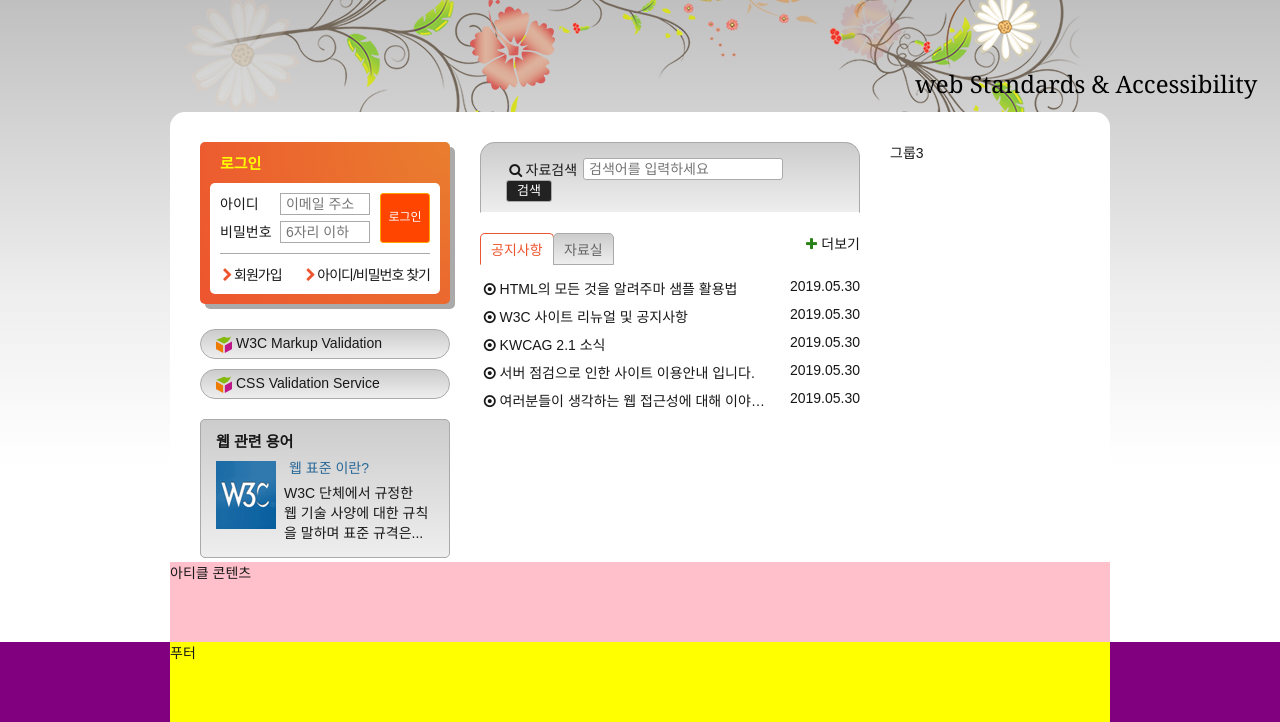
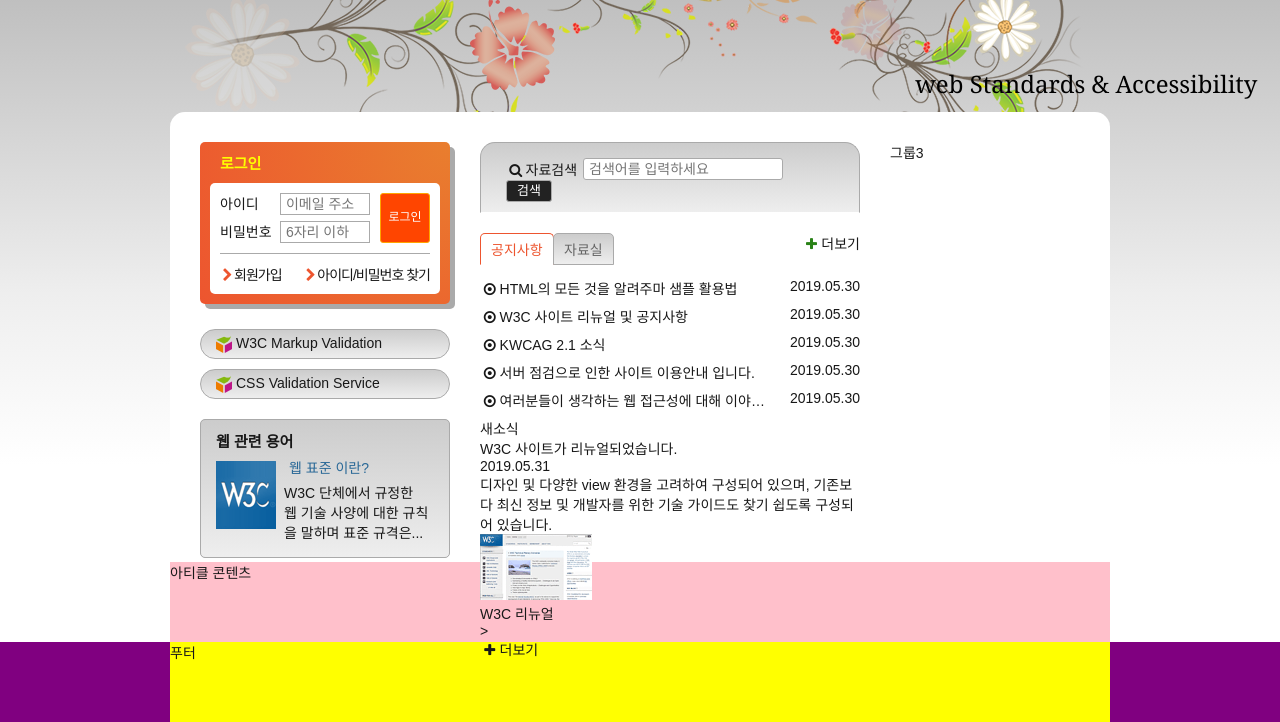
Before and after one commit to yoninim/kpc, a plain HTML site: page main.html in a window 1280 px wide. Shown: the part 135-857 px from the top of the page. Drawn offline with Linux system fonts and the light colour scheme; a web font is replaced by a local one.

Commit message:
새소식 마크업 완성

```diff
--- a/main.html
+++ b/main.html
@@ -266,6 +266,21 @@
               <a href="#" class="icon-plus board-more" title="자료실">더보기</a>
             </section>
           </div>
+          <section class="news">
+            <h2 class="news-heading">새소식</h2>
+            <article class="news-item">
+              <h3 class="news-item-subjedct">
+                <a href="#">
+                W3C 사이트가 리뉴얼되었습니다.</a></h3>
+                <time class="news-item-date" datetime="2019-05-31">2019.05.31</time>
+                <p class="news-item-brief">디자인 및 다양한 view 환경을 고려하여 구성되어 있으며, 기존보다 최신 정보 및 개발자를 위한 기술 가이드도 찾기 쉽도록 구성되어 있습니다.</p>
+            <figure class="news-item-thumbnail">
+              <img src="images/news.gif" alt="">
+              <figcaption>W3C 리뉴얼</figcaption>>
+            </figure>
+              </article>
+            <a href="#" class="icon-plus news-more" title="새소식">더보기</a>
+          </section>
         </div>
       <div class="group group3">그룹3</div>
     </main>
```
